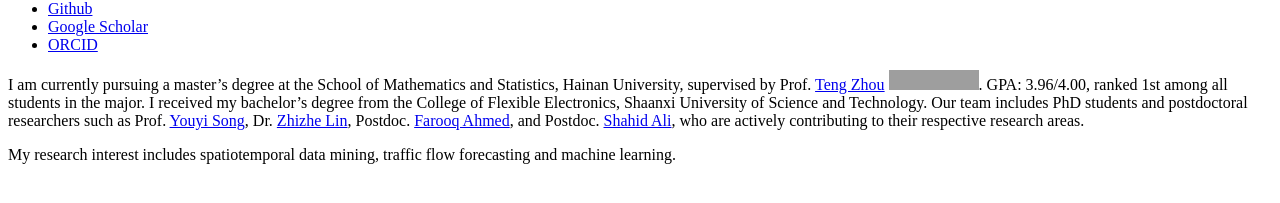
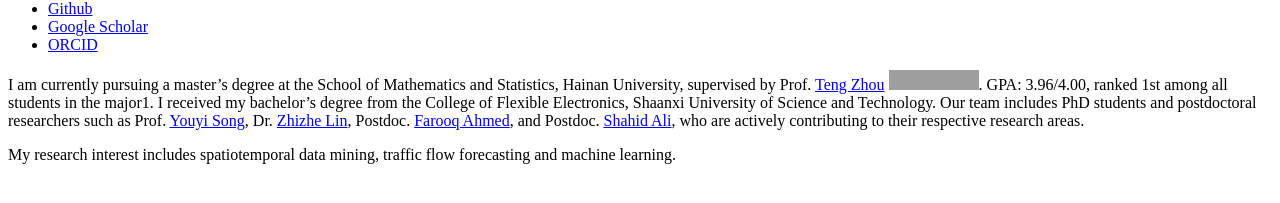
Before and after one commit to yuchaozhi/yuchaozhi.github.io, a Jekyll site: the page built from _pages/includes/intro.md, in a window 1280 px wide. Shown: the part 396-599 px from the top of the page. Built offline with Jekyll 4.4.1, drawn with Linux system fonts in a browser that asks for light colours; our own code applies the rules of GitHub Pages for plain Markdown files; grey boxes are pictures that could not be loaded.

Commit message:
update intro

```diff
--- a/_pages/includes/intro.md
+++ b/_pages/includes/intro.md
@@ -1,3 +1,3 @@
-I am currently pursuing a master's degree at the School of Mathematics and Statistics, Hainan University, supervised by Prof. [Teng Zhou](https://scs.hainanu.edu.cn/info/1052/3112.htm) [![Citations](https://img.shields.io/endpoint?logo=Google%20Scholar&url=https%3A%2F%2Fcdn.jsdelivr.net%2Fgh%2Fyuchaozhi%2Fyuchaozhi.github.io@google-scholar-stats%2Fgs_data_shieldsio.json&labelColor=f6f6f6&color=9cf&style=flat&label=citations)](https://scholar.google.com/citations?user=oQIF23YAAAAJ). GPA: 3.96/4.00, ranked 1st among all students in the major. I received my bachelor's degree from the College of Flexible Electronics, Shaanxi University of Science and Technology. Our team includes PhD students and postdoctoral researchers such as Prof. [Youyi Song](https://scholar.google.com/citations?user=gSzHVNkAAAAJ), Dr. [Zhizhe Lin](https://scholar.google.com/citations?user=j2aV91UAAAAJ), Postdoc. [Farooq Ahmed](https://scholar.google.com/citations?user=bTVezlQAAAAJ), and Postdoc. [Shahid Ali](https://scholar.google.com/citations?user=B3jovoIAAAAJ), who are actively contributing to their respective research areas.
+I am currently pursuing a master's degree at the School of Mathematics and Statistics, Hainan University, supervised by Prof. [Teng Zhou](https://scs.hainanu.edu.cn/info/1052/3112.htm) [![Citations](https://img.shields.io/endpoint?logo=Google%20Scholar&url=https%3A%2F%2Fcdn.jsdelivr.net%2Fgh%2Fyuchaozhi%2Fyuchaozhi.github.io@google-scholar-stats%2Fgs_data_shieldsio.json&labelColor=f6f6f6&color=9cf&style=flat&label=citations)](https://scholar.google.com/citations?user=oQIF23YAAAAJ). GPA: 3.96/4.00, ranked 1st among all students in the major1. I received my bachelor's degree from the College of Flexible Electronics, Shaanxi University of Science and Technology. Our team includes PhD students and postdoctoral researchers such as Prof. [Youyi Song](https://scholar.google.com/citations?user=gSzHVNkAAAAJ), Dr. [Zhizhe Lin](https://scholar.google.com/citations?user=j2aV91UAAAAJ), Postdoc. [Farooq Ahmed](https://scholar.google.com/citations?user=bTVezlQAAAAJ), and Postdoc. [Shahid Ali](https://scholar.google.com/citations?user=B3jovoIAAAAJ), who are actively contributing to their respective research areas.
 
 My research interest includes spatiotemporal data mining, traffic flow forecasting and machine learning.
```
